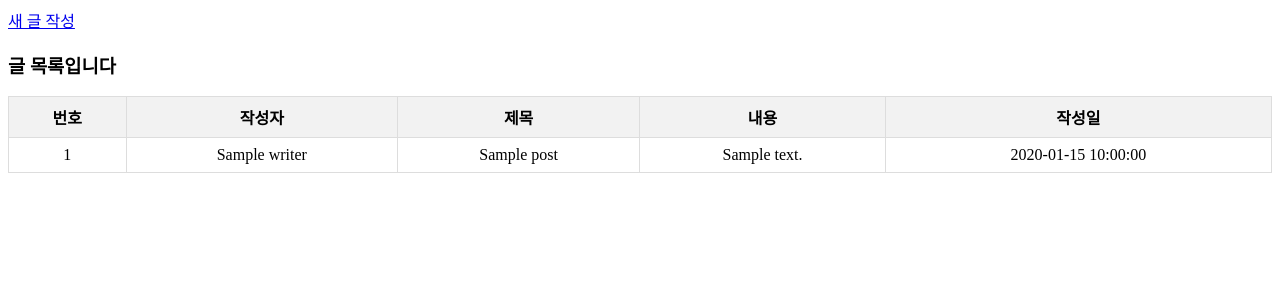
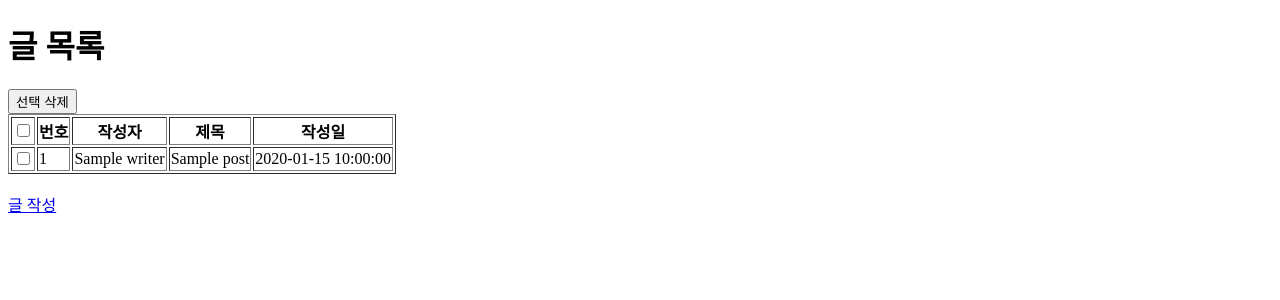
Before and after one commit to sor21101-gif/fastapi_test03, a FastAPI app: template templates/post/list.html in a window 1280 px wide. Shown: the top 300 px of the page. Run offline with FastAPI, Linux system fonts and the light colour scheme; the template is opened without the code that fills it: most values are stand-ins (such as "Sample title", 1, 10 or a date in 2020); parts of the project's set-up code (start-up, migrations or seed data) failed here and were passed over.

Commit message:
수정형

```diff
--- a/main.py
+++ b/main.py
@@ -1,21 +1,12 @@
-# main.py
-
-
-
-
 from fastapi import Depends, FastAPI, Form, Request
 from fastapi.responses import HTMLResponse, RedirectResponse
 from fastapi.templating import Jinja2Templates
 from sqlalchemy import text
 from sqlalchemy.orm import Session
 
-
 from database import get_db
 
-
-# fastapi 객체 생성
 app = FastAPI()
-# jinja2 템플릿 객체 생성 (templates 파일들이 어디에 있는지 알려야 한다.)
 templates = Jinja2Templates(directory="templates")
 
 
@@ -24,52 +15,71 @@ def index(request: Request):
     return templates.TemplateResponse(
         request=request,
         name="index.html",
-        # 응답에 필요한 data 를 context 로 전달 할수 있다.
         context={
-            "fortuneToday":"동쪽으로 가면 귀인을 만나요"
+            "fortuneToday": "동쪽으로 가면 귀인을 만나요"
         }
     )
 
 
-# get 방식 /post 요청 처리
 @app.get("/post", response_class=HTMLResponse)
-def getPosts(request: Request, db:Session = Depends(get_db)):
-    # DB 에서 글목록을 가져오기 위한 sql 문 준비
+def getPosts(request: Request, db: Session = Depends(get_db)):
     query = text("""
         SELECT num, writer, title, content, created_at
         FROM post
         ORDER BY num DESC
     """)
-    # 글 목록을 얻어와서
     result = db.execute(query)
     posts = result.fetchall()
-    # 응답하기
+
     return templates.TemplateResponse(
         request=request,
-        name="post/list.html", # templates/post/list.html jinja2 를 해석한 결과를 응답
+        name="post/list.html",
         context={
-            "posts":posts
+            "posts": posts
         }
     )
 
 
 @app.get("/post/new", response_class=HTMLResponse)
 def postNewForm(request: Request):
-    return templates.TemplateResponse(request=request, name="post/new-form.html")
+    return templates.TemplateResponse(
+        request=request,
+        name="post/new-form.html"
+    )
 
 
 @app.post("/post/new")
-def postNew(writer: str = Form(...), title: str = Form(...), content: str = Form(...),
-            db: Session = Depends(get_db)):
-    # DB 에 저장할 sql 문  준비
+def postNew(
+    writer: str = Form(...),
+    title: str = Form(...),
+    content: str = Form(...),
+    db: Session = Depends(get_db)
+):
     query = text("""
-        INSERT INTO post
-        (writer, title, content)
-        VALUES(:writer, :title, :content)
+        INSERT INTO post (writer, title, content)
+        VALUES (:writer, :title, :content)
     """)
-    db.execute(query, {"writer":writer, "title":title, "content":content})
+    db.execute(query, {
+        "writer": writer,
+        "title": title,
+        "content": content
+    })
     db.commit()
 
+    return RedirectResponse("/post", status_code=302)
 
-    # 특정 경로로 요청을 다시 하도록 리다일렉트 응답을 준다.
+
+# ✔️ 여러 개 선택 삭제
+@app.post("/post/delete")
+def delete_posts(
+    post_ids: list[int] = Form(...),
+    db: Session = Depends(get_db)
+):
+    query = text("""
+        DELETE FROM post
+        WHERE num IN :ids
+    """)
+    db.execute(query, {"ids": tuple(post_ids)})
+    db.commit()
+
     return RedirectResponse("/post", status_code=302)
--- a/templates/index.html
+++ b/templates/index.html
@@ -9,7 +9,7 @@
     <div class="container">
         <a href="/post">글목록</a>
         <h1>인덱스 페이지</h1>
-        <p>오늘의 운세</p>
+        <p>오늘의 운세: 동쪽으로 가서 귀인 만나기</p>
     </div>
 </body>
 </html>
--- a/templates/post/list.html
+++ b/templates/post/list.html
@@ -1,50 +1,55 @@
 <!DOCTYPE html>
-<html lang="en">
+<html>
 <head>
     <meta charset="UTF-8">
-    <meta name="viewport" content="width=device-width, initial-scale=1.0">
-    <title>templates/post/list.html</title>
-    <style>
-        table {
-            width: 100%;
-            border-collapse: collapse;
-        }
-        th, td {
-            border: 1px solid #ddd;
-            padding: 8px;
-            text-align: center;
-        }
-        th {
-            background-color: #f2f2f2;
-        }
-    </style>
+    <title>글 목록</title>
 </head>
 <body>
-    <div class="container">
-        <a href="/post/new">새 글 작성</a>
-        <h3>글 목록입니다</h3>
-        <table>
-            <thead>
+
+<h1>글 목록</h1>
+
+<form action="/post/delete" method="post">
+
+    <button type="submit">선택 삭제</button>
+
+    <table border="1">
         <tr>
+            <th>
+                <input type="checkbox" id="checkAll">
+            </th>
             <th>번호</th>
             <th>작성자</th>
             <th>제목</th>
-                    <th>내용</th>
             <th>작성일</th>
         </tr>
-            </thead>
-            <tbody>
+
         {% for post in posts %}
         <tr>
+            <td>
+                <input type="checkbox" name="post_ids" value="{{ post.num }}">
+            </td>
             <td>{{ post.num }}</td>
             <td>{{ post.writer }}</td>
             <td>{{ post.title }}</td>
-                    <td>{{ post.content }}</td>
             <td>{{ post.created_at }}</td>
         </tr>
         {% endfor %}
-            </tbody>
     </table>
-    </div>
+
+</form>
+
+<br>
+<a href="/post/new">글 작성</a>
+
+<script>
+    // 전체 선택 기능
+    const checkAll = document.getElementById("checkAll");
+
+    checkAll.addEventListener("change", function() {
+        const checkboxes = document.querySelectorAll("input[name='post_ids']");
+        checkboxes.forEach(cb => cb.checked = checkAll.checked);
+    });
+</script>
+
 </body>
 </html>
```
Also changed, not shown: prompt.txt (added, +9 -0 lines). Lines whose indentation alone changed are shown as unchanged.
